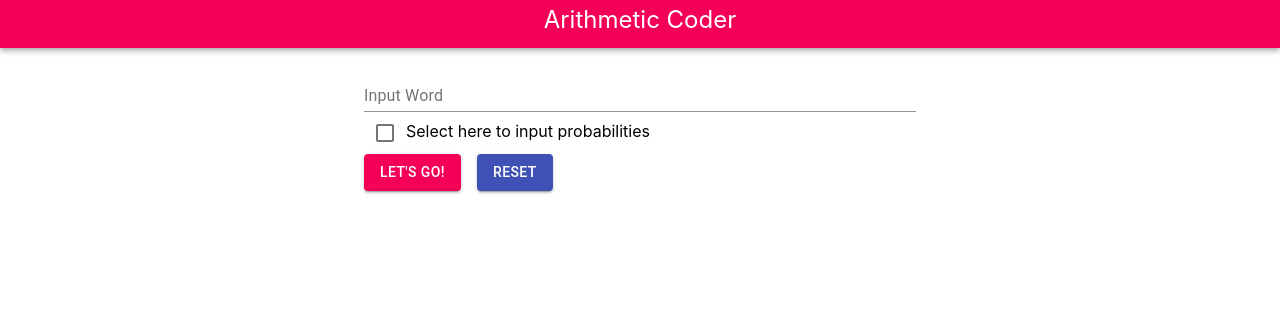
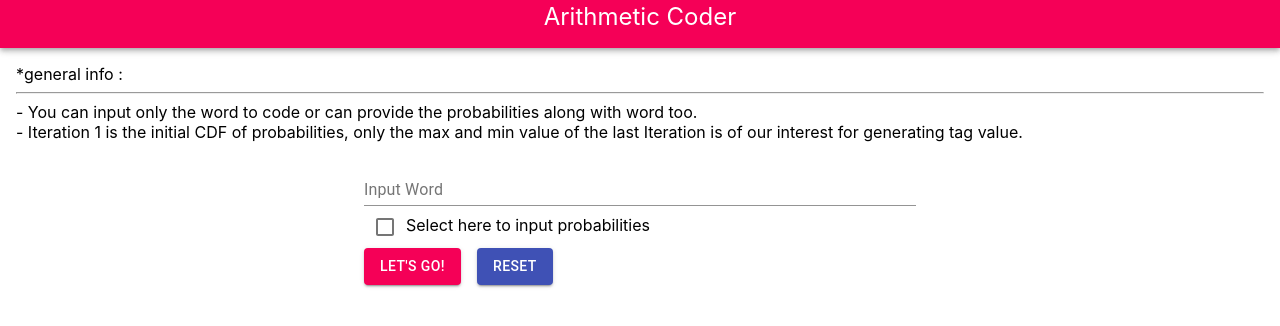
Before and after one commit to jatinsajwan3841/Word-Coder, a React (Create React App) app: page / in a window 1280 px wide. Shown: the top 326 px of the page. Built offline with nearby package versions, Linux system fonts and the light colour scheme.

Commit message:
gen-info

```diff
--- a/package.json
+++ b/package.json
@@ -2,6 +2,7 @@
   "name": "arithmetic_coder",
   "version": "0.1.0",
   "private": true,
+  "homepage": "https://jatinsajwan3841.github.io/Word-Coder/",
   "dependencies": {
     "@material-ui/core": "^4.11.4",
     "@testing-library/jest-dom": "^5.13.0",
--- a/src/components/arithmetic coder/index.js
+++ b/src/components/arithmetic coder/index.js
@@ -98,7 +98,9 @@ export default function ArithmeticCoder({ code, prob }) {
                     {display()}
                 </ul>
             </Paper>
-            Final Result: {(np[0] + np[np.length - 1]) / 2}
+            <center style={{ paddingBottom: '2rem' }}>
+                Tag value: {(np[0] + np[np.length - 1]) / 2}
+            </center>
         </>
     )
 }
--- a/src/components/index.js
+++ b/src/components/index.js
@@ -40,10 +40,18 @@ export default function Handler() {
                 color="secondary"
                 style={{ height: '3rem', textAlign: 'center' }}
             >
-                <div style={{ marginTop: '0.3rem', fontSize: '1.5rem' }}>
+                <div style={{ marginTop: '0.1rem', fontSize: '1.5rem' }}>
                     Arithmetic Coder
                 </div>
             </AppBar>
+            <p style={{ paddingLeft: '1rem', paddingRight: '1rem' }}>
+                *general info :
+                <hr />
+                - You can input only the word to code or can provide the
+                probabilities along with word too. <br />- Iteration 1 is the
+                initial CDF of probabilities, only the max and min value of the
+                last Iteration is of our interest for generating tag value.
+            </p>
             <Container maxWidth="sm">
                 <form onSubmit={result} style={{ marginTop: '1rem' }}>
                     <TextField
```
